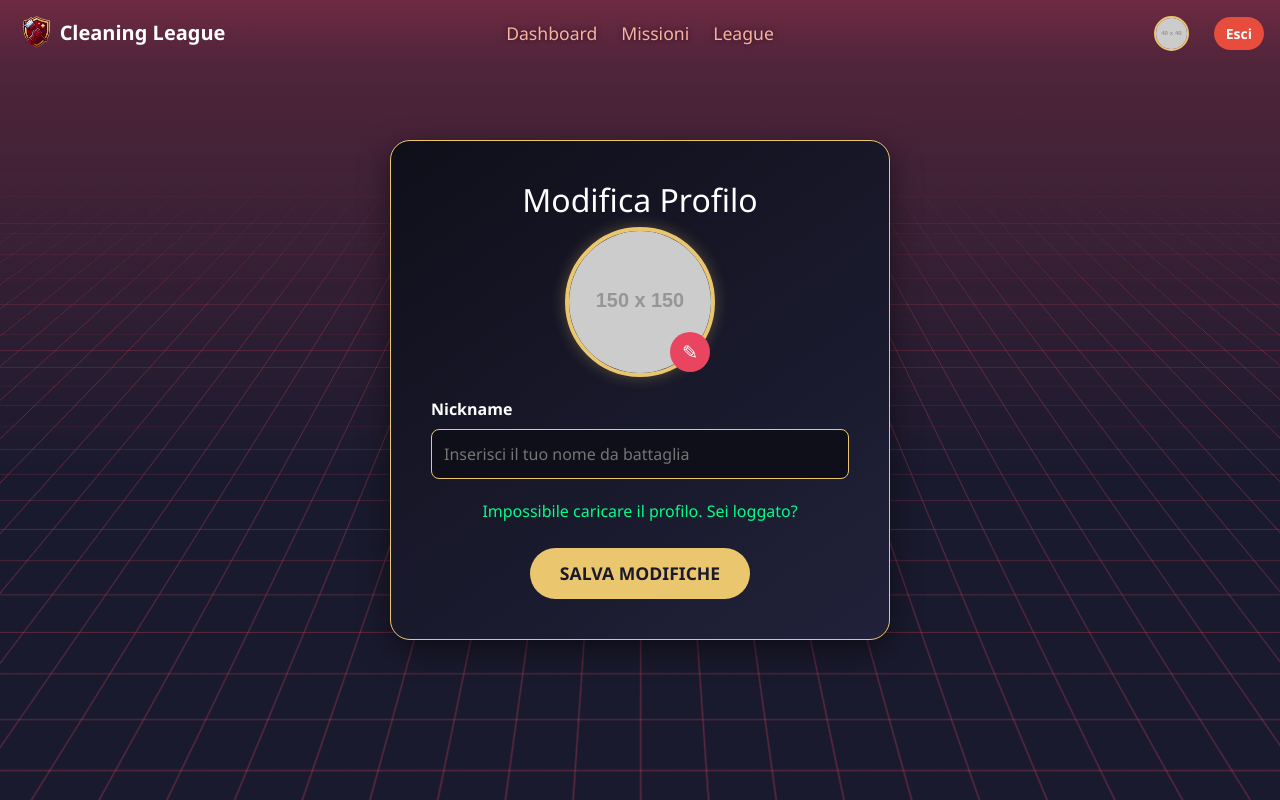
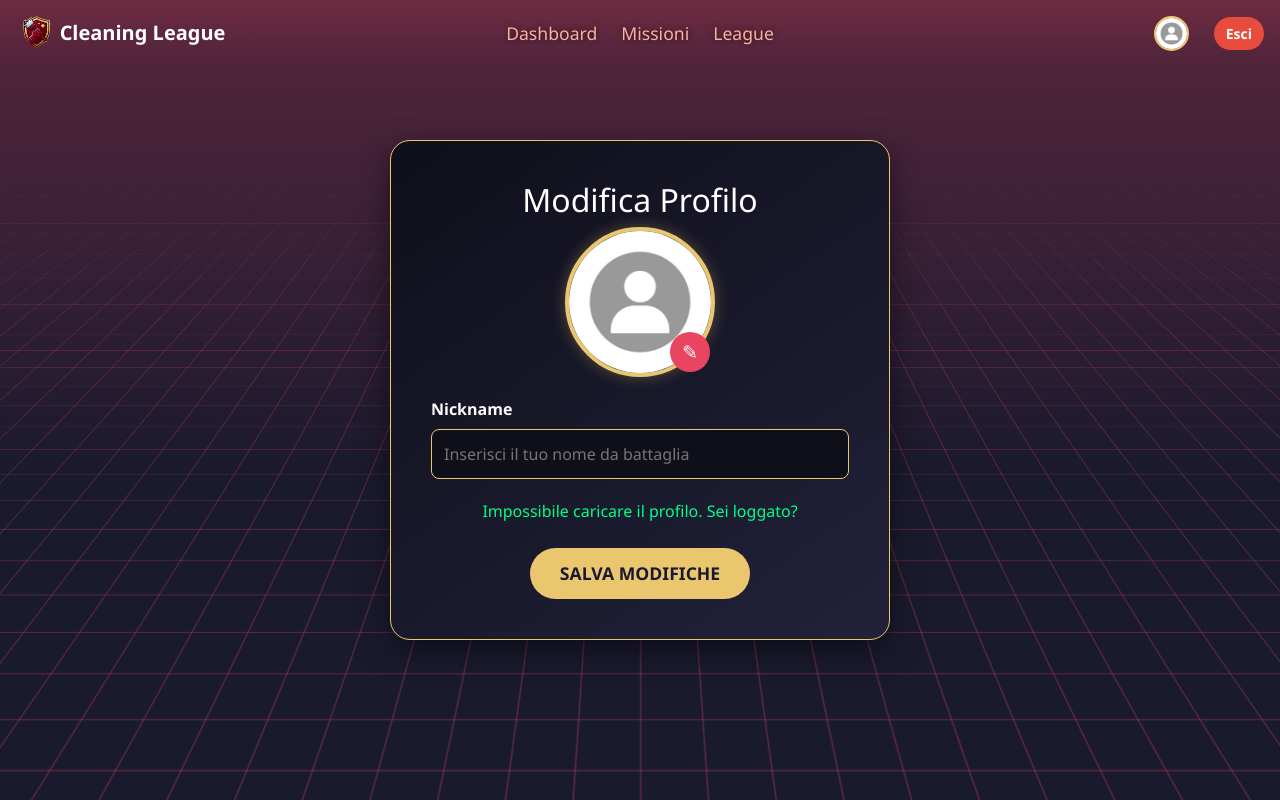
Before and after one commit to EddieSbock/Cleaning_League, a React (Create React App) app in the folder frontend/: page /profile in a window 1280 px wide. Built offline with nearby package versions, Linux system fonts and the light colour scheme; no server answers; sample sign-in values are in the browser's storage.

Commit message:
modifiche avatar default

```diff
--- a/frontend/src/components/Menubar.js
+++ b/frontend/src/components/Menubar.js
@@ -4,6 +4,8 @@ import { Link, useNavigate, useLocation } from 'react-router-dom';
 import authService from '../services/auth';
 import api from '../services/api';
 import logoImg from '../assets/Logo CL rosso grande.png';
+import defaultavatar from '../assets/avatardefault.jpg';
+
 
 function Menubar() {
   const navigate = useNavigate();
@@ -98,7 +100,7 @@ function Menubar() {
               {/* Avatar e Nome */}
               <Link to="/profile" className="d-flex align-items-center text-decoration-none gap-2 text-white">
                   <img
-                    src={avatarUrl || "https://via.placeholder.com/40?text=U"}
+                    src={avatarUrl || defaultavatar}
                     alt="user"
                     style={{
                         width: '35px',
--- a/frontend/src/pages/ProfilePage/ProfilePage.jsx
+++ b/frontend/src/pages/ProfilePage/ProfilePage.jsx
@@ -1,6 +1,7 @@
 import React, { useState, useEffect, useRef } from 'react';
 import api from '../../services/api';
 import './ProfileStyle.css';
+import defaultavatar from '../../assets/avatardefault.jpg';
 
 const ProfilePage = () => {
     // Stati per i dati
@@ -121,7 +122,7 @@ const ProfilePage = () => {
                     <div className="avatar-wrapper">
                         {/* Immagine*/}
                         <img
-                            src={avatarPreview || "https://via.placeholder.com/150?text=No+Avatar"}
+                            src={avatarPreview || defaultavatar}
                             alt="Avatar Profilo"
                             className="avatar-image"
                         />
```
Also changed, not shown: frontend/src/assets/avatardefault.jpg (added), 1 other file (tests, documents, lock files or other folders).
